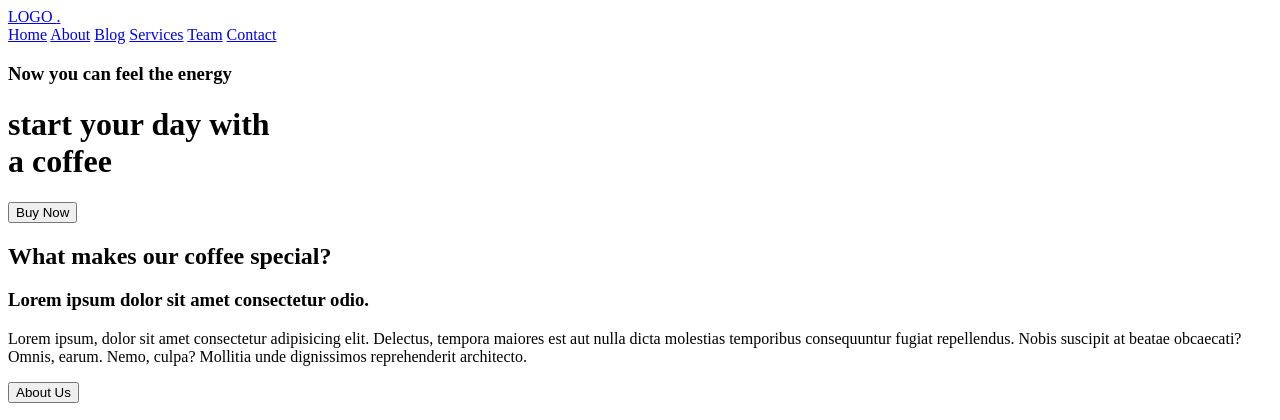
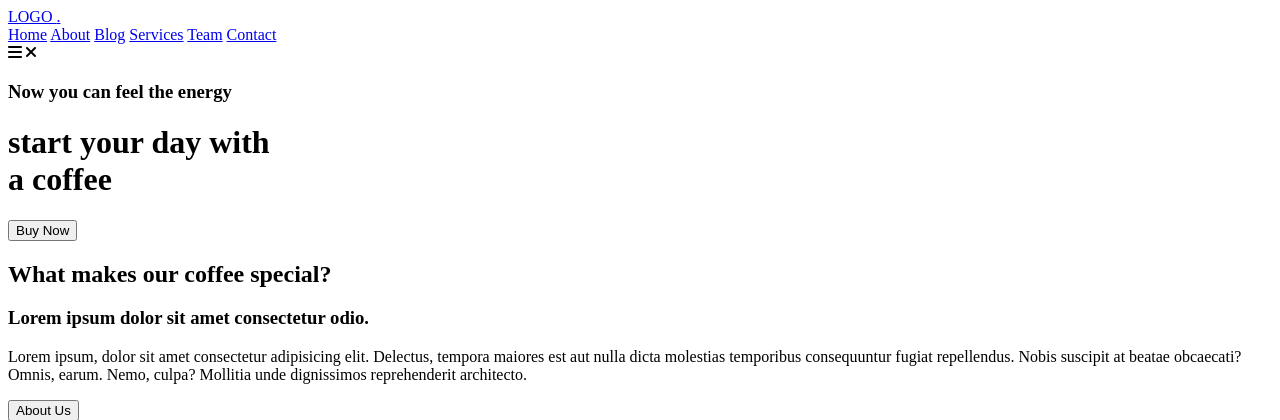
Before and after one commit to Manoj0192/coffee-website, a plain HTML site: page Coffee Website/index.html in a window 1280 px wide. Shown: the top 420 px of the page. Drawn offline with Linux system fonts and the light colour scheme.

Commit message:
practice

```diff
--- a/Coffee Website/index.html
+++ b/Coffee Website/index.html
@@ -1,7 +1,16 @@
 <!DOCTYPE html>
 <html lang="en">
 
-
+<head>
+    <meta charset="UTF-8">
+    <meta http-equiv="X-UA-Compatible" content="IE=edge">
+    <meta name="viewport" content="width=device-width, initial-scale=1.0">
+    <title>Coffee Website</title>
+    <!-- Custom css -->
+    <link rel="stylesheet" href="style.css">
+    <!-- Font Awesome Cdn -->
+    <link rel="stylesheet" href="https://cdnjs.cloudflare.com/ajax/libs/font-awesome/6.2.1/css/all.min.css" />
+</head>
 
 <body>
     <!-- Header Section -->
```
